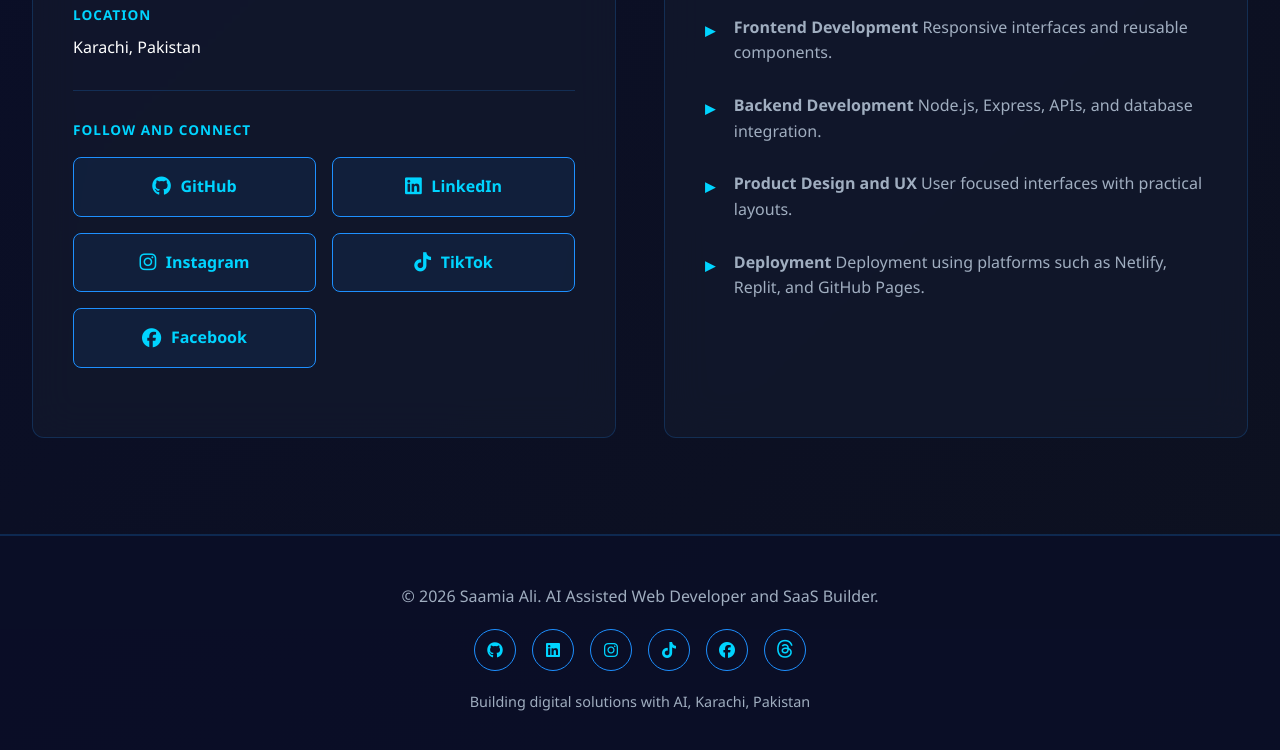
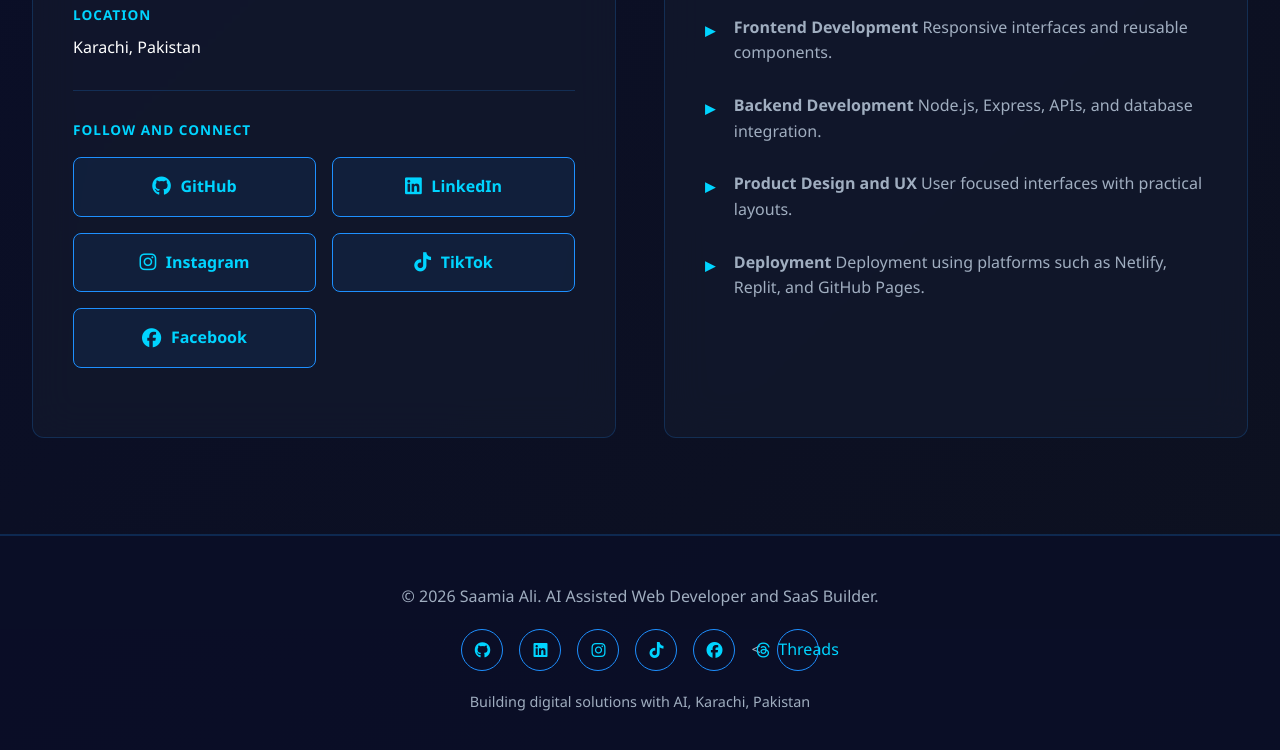
Before and after one commit to buildwithsaamia-hash/Saamiaali-portfolio-, a plain HTML site: page index.html in a window 1280 px wide. Shown: the part 8971-9721 px from the top of the page. Drawn offline with Linux system fonts and the light colour scheme.

Commit message:
Update index.html

```diff
--- a/index.html
+++ b/index.html
@@ -1970,14 +1970,15 @@
                     <i class="fa-brands fa-facebook"></i>
                 </a>
 
-           <a
+           <<a
     href="https://www.threads.net/@buildwithsaamia"
     target="_blank"
     rel="noopener noreferrer"
     aria-label="Threads"
-    style="display: inline-flex; align-items: center; justify-content: center;"
+    style="display: inline-flex; align-items: center; gap: 8px;"
 >
-    <i class="fa-brands fa-threads" style="font-size: 1.2rem;"></i>
+    <i class="fa-brands fa-threads"></i>
+    <span>Threads</span>
 </a>
             </div>
 
```
